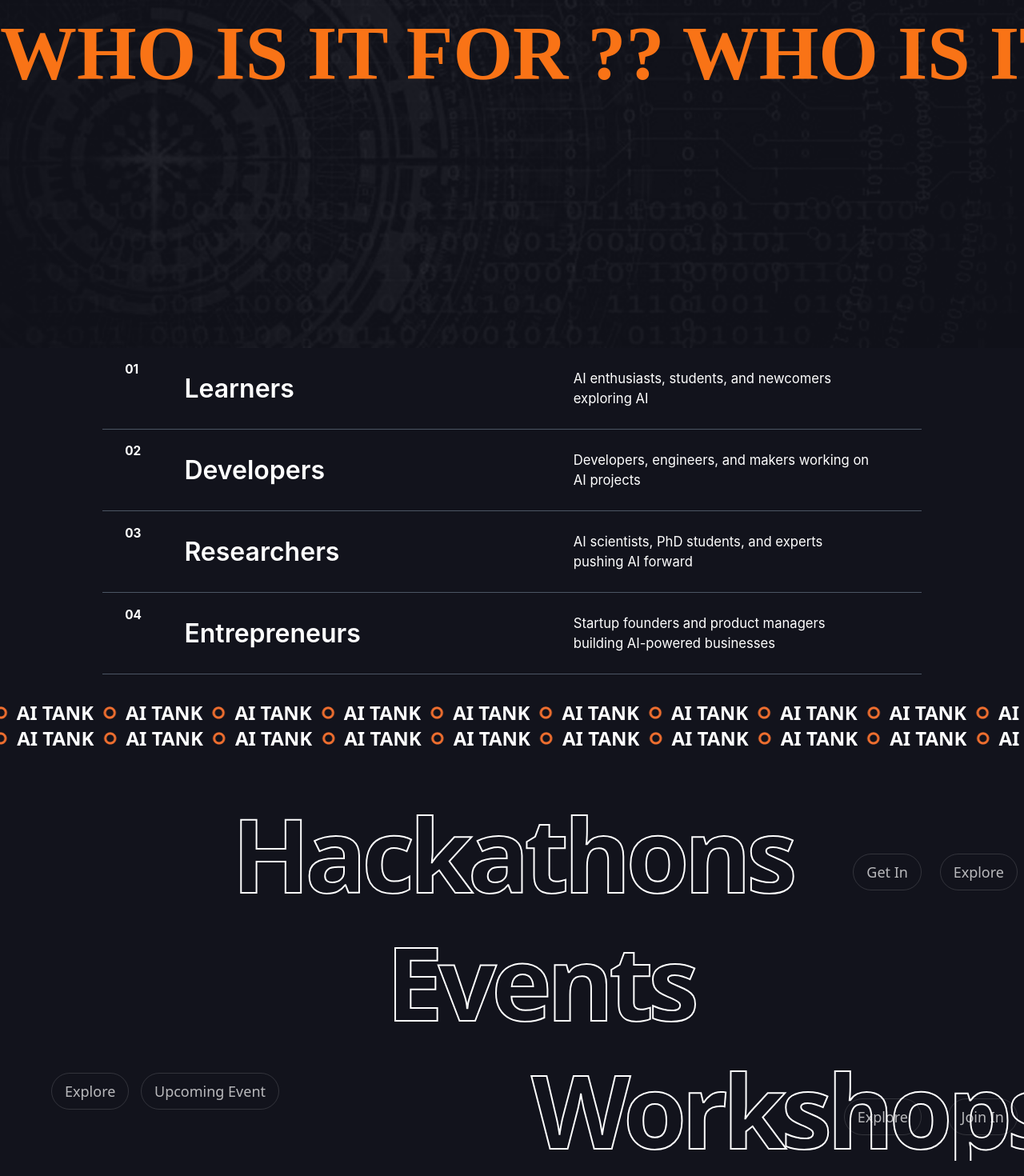
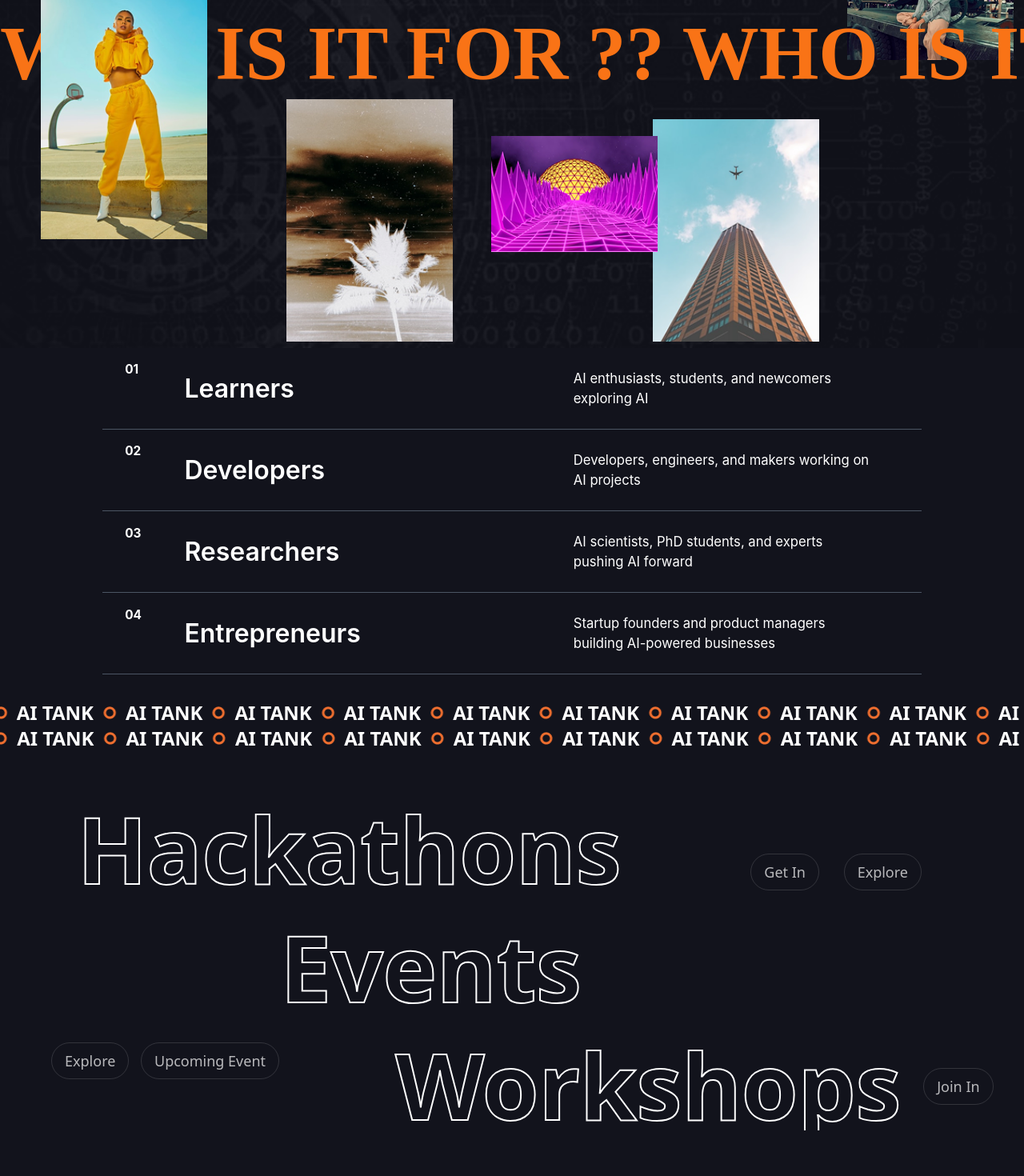
Before and after one commit to xtransmatrixdev/AItank-frontend, a React (Vite) app: page / in a window 1280 px wide. Shown: the part 1680-3150 px from the top of the page at 80% size. Built offline with nearby package versions, Linux system fonts and the light colour scheme; a web font is replaced by a local one.

Commit message:
update: ui full screen

```diff
--- a/src/pages/home/components/MaskedCursor.tsx
+++ b/src/pages/home/components/MaskedCursor.tsx
@@ -51,13 +51,12 @@ const MaskedCursor = () => {
         ],
         Workshops: [
             { text: "Join In", position: "bottom-right" },
-            { text: "Explore", position: "bottom-right" },
         ],
     };
 
     return (
-        <div className="relative flex flex-col items-center justify-center text-white px-4 my-16 overflow-hidden w-full ">
-            <h1 className="text-3xl sm:text-4xl md:text-6xl lg:text-9xl font-bold tracking-tighter text-center flex flex-col gap-4 sm:gap-8 relative z-10">
+        <div className="relative flex flex-col items-center justify-center text-white px-2 my-16 overflow-hidden w-full ">
+            <h1 className="font-bold tracking-tighter text-center flex flex-col gap-4 sm:gap-8 relative z-10">
                 {words.map((word, index) => (
                     <span
                         key={index}
@@ -66,11 +65,11 @@ const MaskedCursor = () => {
                         onClick={() => isMobile && setHoveredWord(word === hoveredWord ? null : word as keyof typeof textImages)}
                         className="relative inline-block cursor-pointer"
                         style={{
-                            transform: `translateX(${isMobile ? 0 : (index === 1 ? "5%" : index === 2 ? "50%" : "0%")})`,
+                            transform: `translateX(${isMobile ? 0 : (index === 1 ? "-15%" : index === 2 ? "25%" : "-30%")})`,
                         }}
                     >
                         <motion.span
-                            className="relative z-10 transition-colors duration-300 text-transparent text-6xl sm:text-7xl md:text-9xl lg:text-12xl"
+                            className="relative z-10 transition-colors duration-300 text-transparent text-6xl sm:text-7xl md:text-[9vw]"
                             style={{
                                 WebkitTextStroke: "2px white",
                                 WebkitBackgroundClip: "text",
@@ -87,7 +86,7 @@ const MaskedCursor = () => {
                                     <motion.a
                                         key={btnIndex}
                                         href="#"
-                                        className="px-3 py-1 text-sm rounded-full border border-white/20 bg-black/30 hover:bg-white/10 transition"
+                                        className=" py-1 text-sm rounded-full border border-white/20 bg-black/30 hover:bg-white/10 transition"
                                         initial={{ opacity: 0, y: 10 }}
                                         animate={{ opacity: 1, y: 0 }}
                                         exit={{ opacity: 0, y: 10 }}
@@ -111,11 +110,11 @@ const MaskedCursor = () => {
                             let positionClasses = "";
 
                             if (button.position === "top-right") {
-                                positionClasses = `top-16 ${btnIndex === 0 ? 'right-2' : 'right-32'}`;
+                                positionClasses = `top-16 ${btnIndex === 0 ? 'right-[10vw]' : 'right-[20vw]'}`;
                             } else if (button.position === "bottom-left") {
                                 positionClasses = `bottom-16 ${btnIndex === 0 ? 'left-44' : 'left-16'}`;
                             } else if (button.position === "bottom-right") {
-                                positionClasses = `bottom-8 ${btnIndex === 0 ? 'right-2' : 'right-32'}`;
+                                positionClasses = `bottom-8 ${btnIndex === 0 ? 'right-[3vw]' : 'right-32'}`;
                             }
 
                             return (
--- a/src/pages/home/components/Spline.tsx
+++ b/src/pages/home/components/Spline.tsx
@@ -2,7 +2,7 @@ import Spline from '@splinetool/react-spline';
 
 export default function SplineWithCircularText() {
   return (
-    <div className="relative w-full h-screen">
+    <div className="relative w-full h-[110vh]">
 
       <div className='absolute mb-18'>
         <h1 className="text-transparent [-webkit-text-stroke:2px_#F06F2F] md:[-webkit-text-stroke:4px_#F06F2F] text-6xl md:text-[110px] pt-8 text-center font-inter font-bold ">
@@ -11,11 +11,11 @@ export default function SplineWithCircularText() {
         <h1 className="text-[4.2vw] font-bold my-3 text-center ">Trends • Breakthroughs • Research That Matters</h1>
       </div>
 
-      <div className="absolute inset-0 top-32">
+      <div className="absolute inset-0 top-10">
         <Spline scene="https://prod.spline.design/ZJg7l2KxbZpBql1i/scene.splinecode" />
       </div>
 
-      {/* <div className="absolute inset-0 hidden md:flex items-center justify-center pointer-events-none md:pt-80  mb-16">
+      {/* <div className="absolute inset-0 hidden md:flex items-center justify-center pointer-events-none md:pt-80  mb-20">
       <svg
       viewBox="-250 -250 500 500"
       width="auto"
--- a/src/pages/home/components/scrolleffect.tsx
+++ b/src/pages/home/components/scrolleffect.tsx
@@ -5,51 +5,44 @@ import { ScrollTrigger } from 'gsap/ScrollTrigger';
 gsap.registerPlugin(ScrollTrigger);
 
 const images = [
-  { src: '/images/Rectangle 21.png', classes: 'top-[20%] left-[10%] z-10' },
-  { src: '/images/Rectangle 26.png', classes: 'top-[40%] right-[1%] z-0' },
-  { src: '/images/Rectangle 30.png', classes: 'top-[2%] left-[29%] z-10' },
-  { src: '/images/Rectangle 28.png', classes: 'top-[8%] right-[20%] z-10' },
-  { src: '/images/Rectangle 29.png', classes: 'top-[24%] left-[47%] z-10' },
-  { src: '/images/Rectangle 22.png', classes: 'top-[45%] left-[4%] z-20' },
-  { src: '/images/Rectangle 27.png', classes: 'top-[-6%] right-[1%] z-10' },
-  { src: '/images/Rectangle 23.png', classes: 'bottom-[1%] left-[28%] z-10' },
-  { src: '/images/Rectangle 25.png', classes: 'bottom-[1%] right-[20%] z-10' },
-  { src: '/images/Rectangle 24.png', classes: 'bottom-[15%] left-[48%] z-10' },
+  { src: '/images/Rectangle 21.png', classes: 'top-[20%] left-[10%] z-10', depth: 2 },
+  { src: '/images/Rectangle 26.png', classes: 'top-[40%] right-[1%] z-0', depth: 3 },
+  { src: '/images/Rectangle 30.png', classes: 'top-[2%] left-[29%] z-10', depth: 1.5 },
+  { src: '/images/Rectangle 28.png', classes: 'top-[8%] right-[20%] z-10', depth: 2.5 },
+  { src: '/images/Rectangle 29.png', classes: 'top-[24%] left-[47%] z-10', depth: 1.8 },
+  { src: '/images/Rectangle 22.png', classes: 'top-[45%] left-[4%] z-20', depth: 2.2 },
+  { src: '/images/Rectangle 27.png', classes: 'top-[-6%] right-[1%] z-10', depth: 3.1 },
+  { src: '/images/Rectangle 23.png', classes: 'bottom-[1%] left-[28%] z-10', depth: 1.9 },
+  { src: '/images/Rectangle 25.png', classes: 'bottom-[1%] right-[20%] z-10', depth: 2.3 },
+  { src: '/images/Rectangle 24.png', classes: 'bottom-[15%] left-[48%] z-10', depth: 1.6 },
 ];
 
 const ScrollEffectSection = () => {
   useEffect(() => {
-    gsap.fromTo(
-      '.image',
-      { y: 0, x: 0, opacity: 0 },
-      {
-        opacity: 1,
-        ease: 'power3.out',
-        scrollTrigger: {
-          trigger: '.scroll-container',
-          start: 'top center',
-          end: 'bottom center',
-          scrub: true,
-        },
-      }
-    );
+    const parallaxEffect = (event: { clientX: any; clientY: any; }) => {
+      const { clientX: x, clientY: y } = event;
+      const centerX = window.innerWidth / 2;
+      const centerY = window.innerHeight / 2;
 
-    document.querySelectorAll('.image').forEach((image) => {
-      image.addEventListener('mouseenter', () => {
+      document.querySelectorAll('.image').forEach((image) => {
+        const depth = parseFloat(image.getAttribute('data-depth') || '0');
+        const moveX = (x - centerX) * (depth / 50);
+        const moveY = (y - centerY) * (depth / 50);
+
         gsap.to(image, {
-          filter: 'grayscale(100%) contrast(1.5) brightness(0.8)',
+          x: moveX,
+          y: moveY,
           duration: 0.3,
+          ease: 'power2.out',
         });
       });
+    };
 
-      image.addEventListener('mouseleave', () => {
-        gsap.to(image, {
-          filter: 'none',
-          duration: 0.3,
-          ease: 'power2.out'
-        });
-      });
-    });
+    window.addEventListener('mousemove', parallaxEffect);
+
+    return () => {
+      window.removeEventListener('mousemove', parallaxEffect);
+    };
   }, []);
 
   return (
@@ -63,6 +56,7 @@ const ScrollEffectSection = () => {
             key={index}
             src={image.src}
             className={`absolute ${image.classes} image w-16 sm:w-24 md:w-32 lg:w-40 xl:w-52 2xl:w-64`}
+            data-depth={image.depth}
             alt="visual"
           />
         ))}
@@ -76,49 +70,6 @@ const ScrollEffectSection = () => {
             WHO IS IT FOR ?? WHO IS IT FOR ?? WHO IS IT FOR ?? WHO IS IT FOR ?? WHO IS IT FOR ??
           </div>
         </div>
-
-        <style>
-          {`
-            @keyframes scroll-left {
-              from { transform: translateX(0); }
-              to { transform: translateX(-50%); }
-            }
-
-            .animate-scroll-left {
-              display: inline-block;
-              animation: scroll-left 10s linear infinite;
-              white-space: nowrap;
-              width: 200%;
-            }
-
-            .image::after {
-              content: '';
-              position: absolute;
-              top: 0; left: 0;
-              width: 100%; height: 100%;
-              background: linear-gradient(
-                rgba(255, 255, 255, 0.1) 10%,
-                rgba(0, 0, 0, 0.2) 30%,
-                rgba(255, 255, 255, 0.05) 50%,
-                rgba(0, 0, 0, 0.3) 70%,
-                rgba(255, 255, 255, 0.1) 90%
-              );
-              background-size: 200% 200%;
-              mix-blend-mode: overlay;
-              pointer-events: none;
-              animation: glitch 0.5s linear infinite;
-            }
-
-            @keyframes glitch {
-              0% { opacity: 1; }
-              20% { opacity: 0.9; filter: brightness(1.1) contrast(1.2); }
-              40% { opacity: 0.7; filter: brightness(1.2) contrast(1.3); }
-              60% { opacity: 0.5; filter: brightness(0.9) contrast(1.5); }
-              80% { opacity: 0.9; filter: brightness(1) contrast(1); }
-              100% { opacity: 1; }
-            }
-          `}
-        </style>
       </div>
     </div>
   );
```
